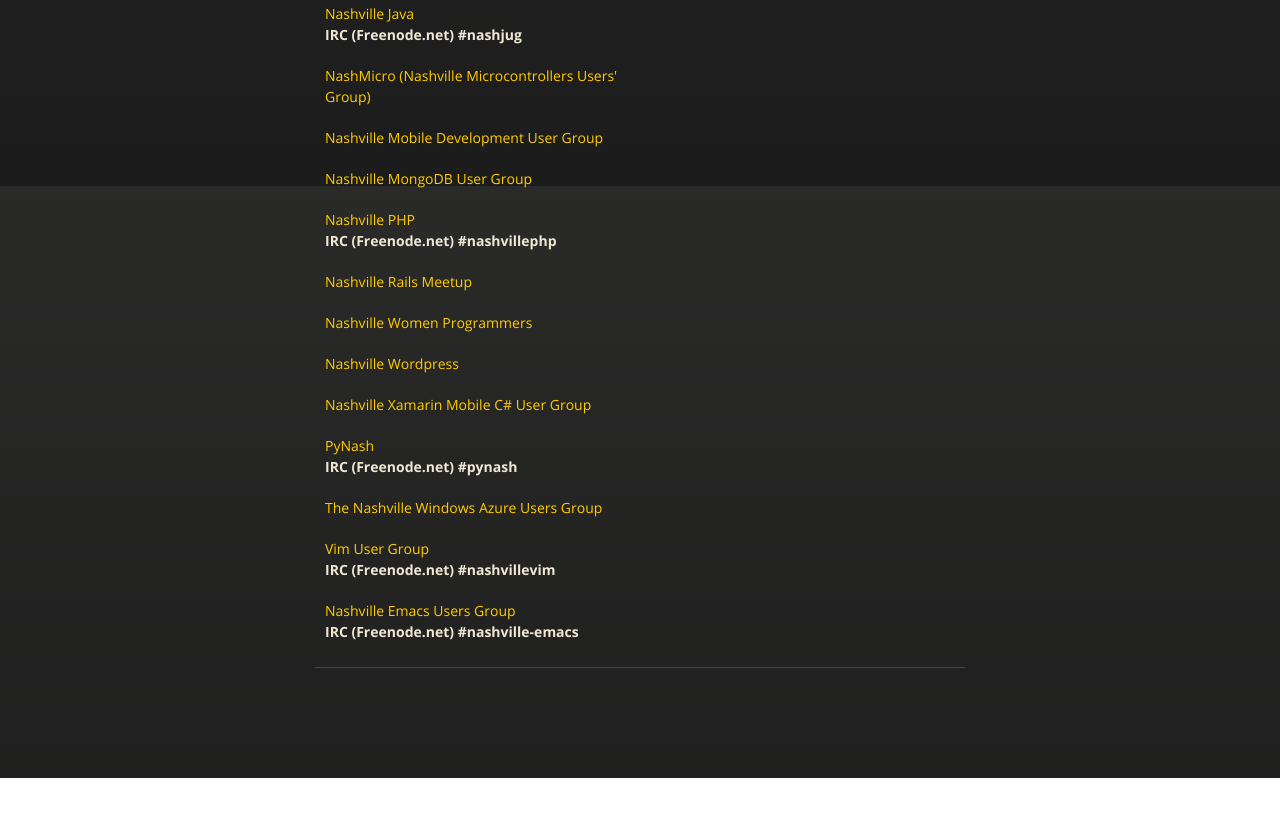
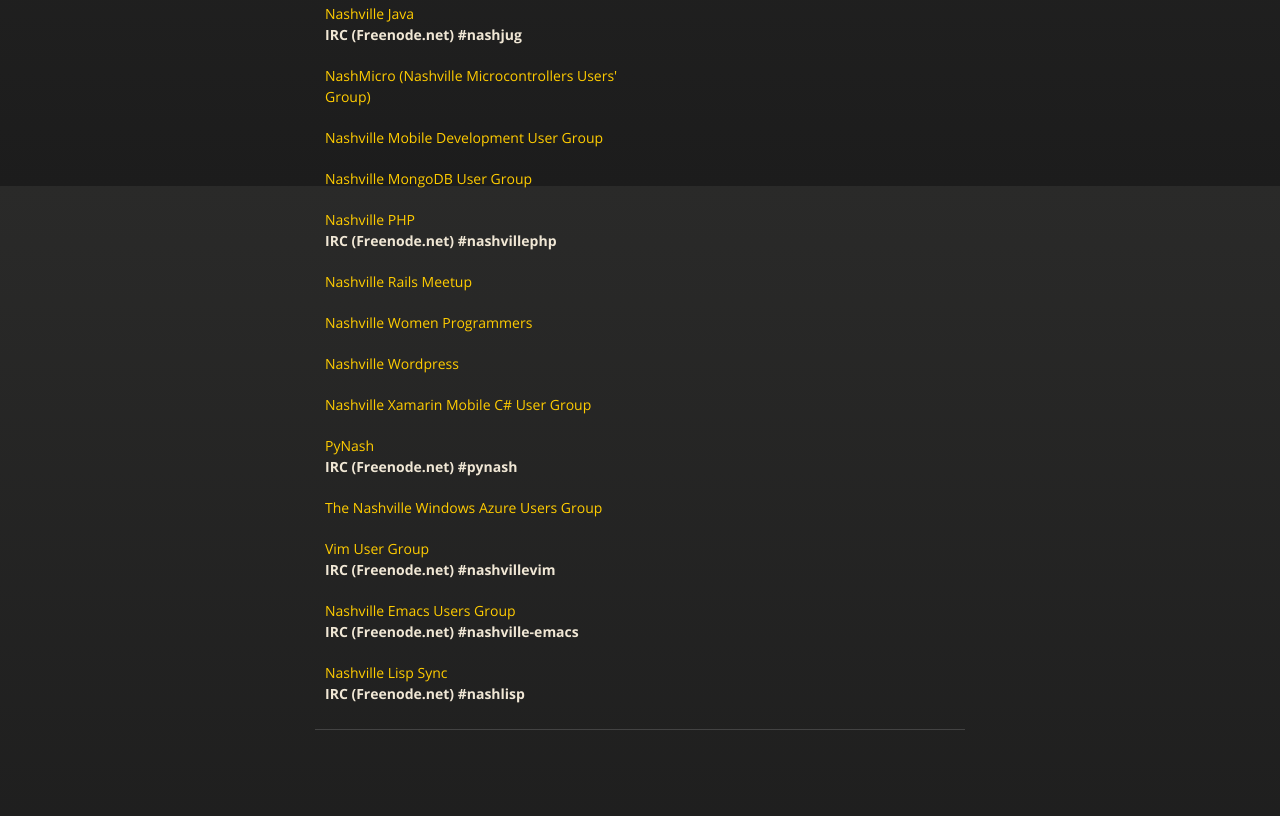
Before and after one commit to NCUSGL/ncusgl.github.com, a plain HTML site: page old/index.html in a window 1280 px wide. Shown: the part 1414-2230 px from the top of the page. Before the commit the page ends 2192 px from the top, so only its background shows below. Drawn offline with nearby package versions, Linux system fonts and the light colour scheme.

Commit message:
Add Nash Lisp Sync

```diff
--- a/old/index.html
+++ b/old/index.html
@@ -117,6 +117,8 @@
                 <p><a href="http://meetup.com/nashville-emacs-users-group">Nashville Emacs Users Group</a>
                 <br /><strong>IRC (Freenode.net) #nashville-emacs</strong></p>
 
+                <p><a href="http://www.meetup.com/Nashville-Lisp-Sync/">Nashville Lisp Sync</a>
+                <br /><strong>IRC (Freenode.net) #nashlisp</strong></p>
             </td>
             <td width="50%" valign="top">
                 <p>Conference/Initiatives</p>
```
